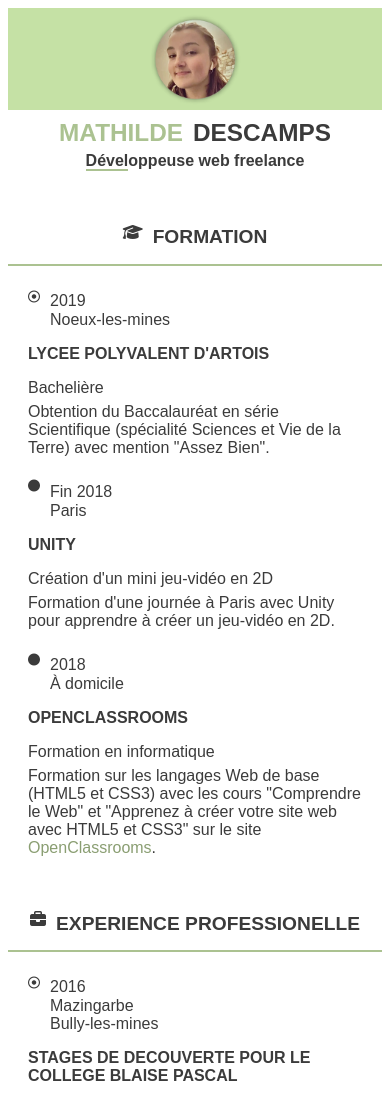
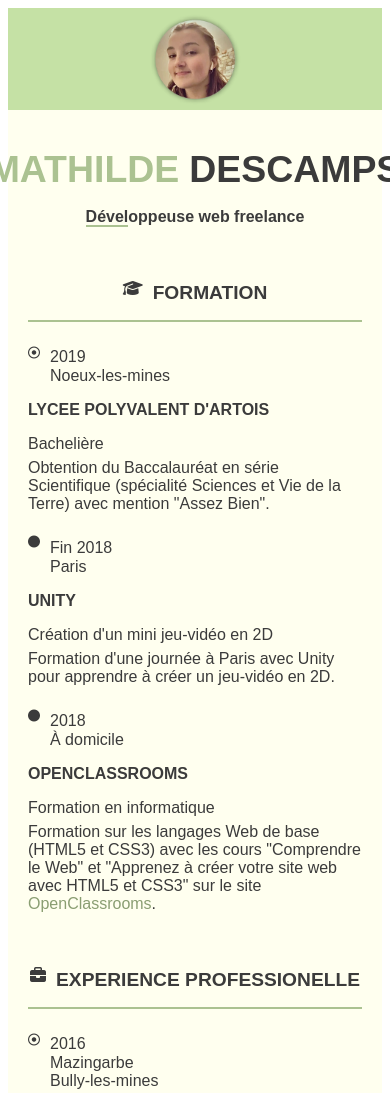
Before and after one commit to MathildeDescamps/OpenClassrooms_P2, a plain HTML site: page index.html in a window 390 px wide. Shown: the top 1093 px of the page. Drawn offline with Linux system fonts and the light colour scheme.

Commit message:
Evolution mise en page mobile

```diff
--- a/style.css
+++ b/style.css
@@ -15,6 +15,9 @@
 }
 
 @media all and (min-width: 992px) {
+    #cv-phone {
+        display: none;
+    }
     #cv {
         background-color: rgba(255, 255, 231, 0.644);
         display: flex;
@@ -194,6 +197,9 @@
 }
 
 @media all and (min-width: 768px) and (max-width: 991px) {
+    #cv-phone {
+        display: none;
+    }
     #cv {
         display: flex;
         color: #3b3b3b;
@@ -370,6 +376,7 @@
     #cv-phone {
         color: #3b3b3b;
         font-family: 'OpenSans', sans-serif;
+        background-color: rgba(255, 255, 231, 0.644);
     }
     .bloc-photo-phone {
         width: 100%;
@@ -384,8 +391,7 @@
         display: flex;
         justify-content: center;
         font-weight: normal;
-        margin-top: -15px;
-        font-size: 1.3em;
+        font-size: 2em;
     }
     #prenom-phone {
         color: rgb(171, 194, 145);
@@ -407,8 +413,8 @@
         justify-content: center;
         font-size: 0.8em;
         margin-top: 40px;
-        margin-left: auto;
-        margin-right: auto;
+        margin-left: 20px;
+        margin-right: 20px;
         border-bottom: solid rgb(171, 194, 145) 2px;
     }
     #icone-form {
@@ -470,6 +476,7 @@
     }
     #recphone {
         margin-left: 40px;
+        margin-top: 40px;
         line-height: 15px;
     }
 }
```
